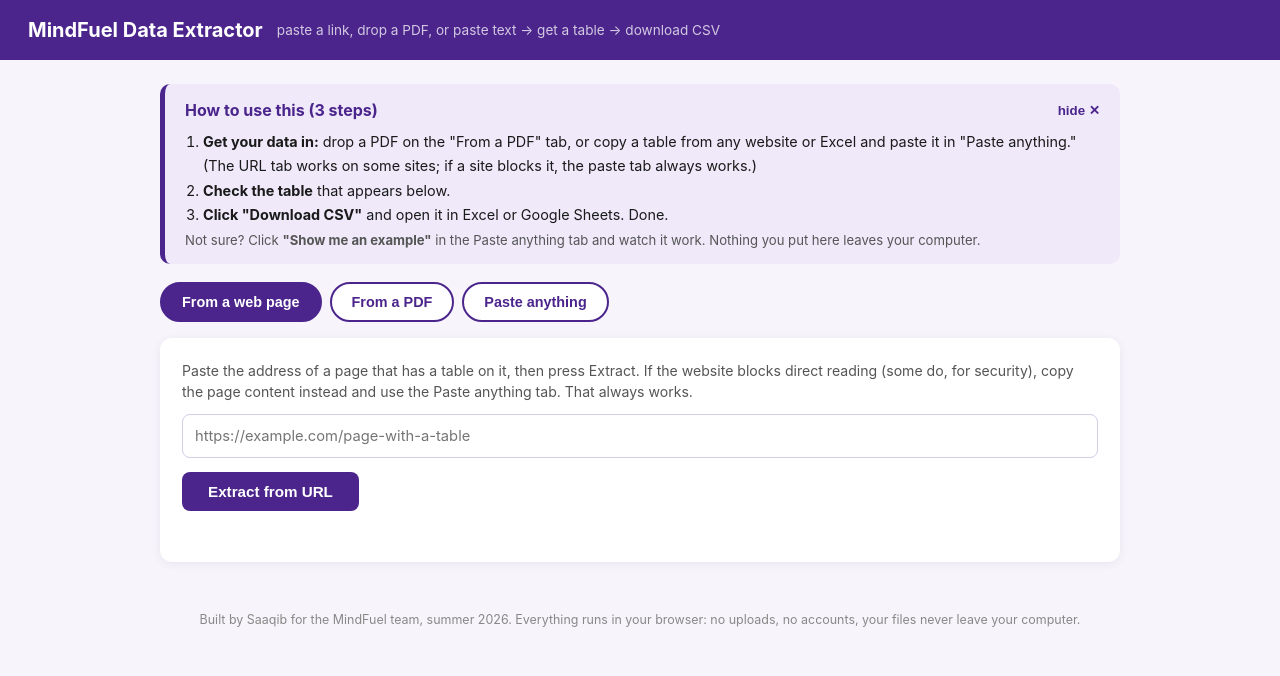
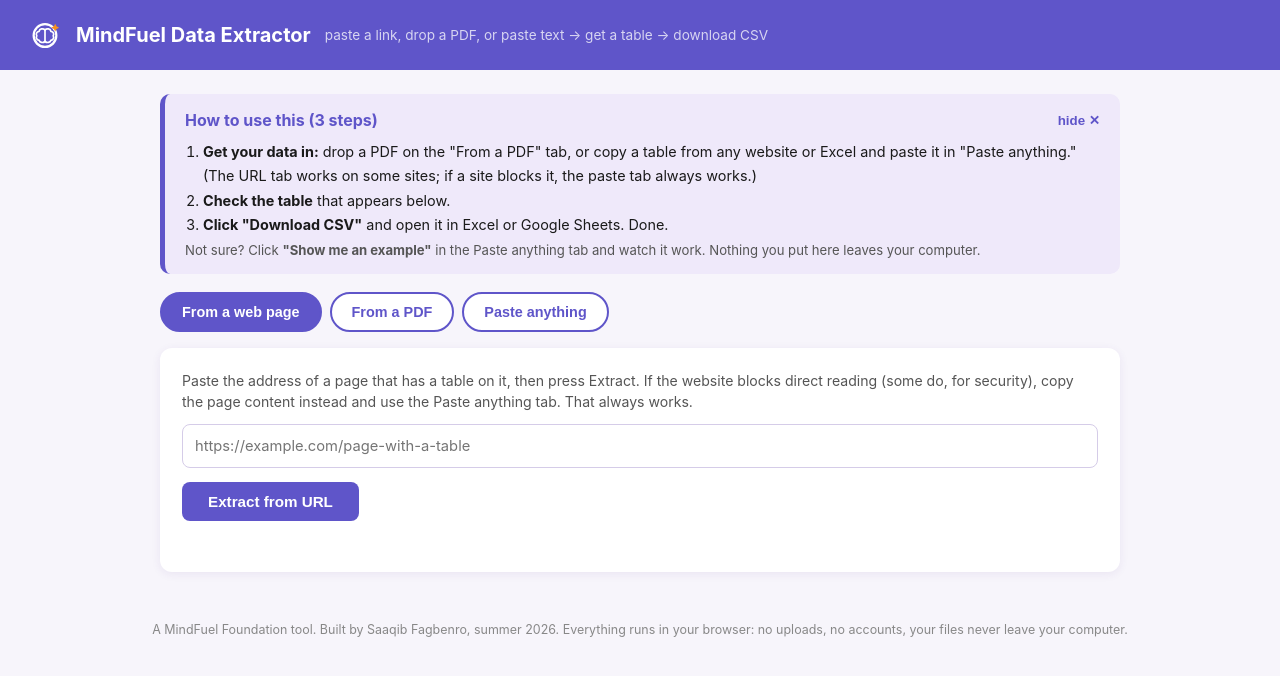
Before and after one commit to saaqibf/data-extractor, a plain HTML site: page index.html in a window 1280 px wide. Drawn offline with Linux system fonts and the light colour scheme; a script that the page names is missing.

Commit message:
Add files via upload

```diff
--- a/index.html
+++ b/index.html
@@ -7,9 +7,9 @@
 <script src="https://cdnjs.cloudflare.com/ajax/libs/pdf.js/3.11.174/pdf.min.js"></script>
 <style>
   :root {
-    --purple: #4B258C;
-    --purple-light: #6d43b8;
-    --orange: #E8871E;
+    --purple: #5F55C9;
+    --purple-light: #7b72d6;
+    --orange: #F7901E;
     --bg: #f7f5fb;
     --card: #ffffff;
     --text: #1a1a1a;
@@ -68,6 +68,7 @@
 </head>
 <body>
 <header>
+  <svg viewBox="0 0 120 120" width="34" height="34" style="flex:none"><circle cx="60" cy="62" r="40" fill="none" stroke="#fff" stroke-width="8"/><g fill="none" stroke="#fff" stroke-width="6" stroke-linecap="round"><path d="M60 42c-7-7-19-4-21 5-8 1-12 9-8 16-4 6 0 15 8 16 3 8 14 10 21 4"/><path d="M60 42c7-7 19-4 21 5 8 1 12 9 8 16 4 6 0 15-8 16-3 8-14 10-21 4"/><path d="M60 42v41"/></g><path d="M96 20l4.5 9.5L110 34l-9.5 4.5L96 48l-4.5-9.5L82 34l9.5-4.5z" fill="#F7901E"/></svg>
   <h1>MindFuel Data Extractor</h1>
   <span>paste a link, drop a PDF, or paste text &rarr; get a table &rarr; download CSV</span>
 </header>
@@ -125,7 +126,7 @@
   </div>
 </div>
 
-<footer>Built by Saaqib for the MindFuel team, summer 2026. Everything runs in your browser: no uploads, no accounts, your files never leave your computer.</footer>
+<footer>A MindFuel Foundation tool. Built by Saaqib Fagbenro, summer 2026. Everything runs in your browser: no uploads, no accounts, your files never leave your computer.</footer>
 
 <script>
 pdfjsLib.GlobalWorkerOptions.workerSrc = "https://cdnjs.cloudflare.com/ajax/libs/pdf.js/3.11.174/pdf.worker.min.js";
```
